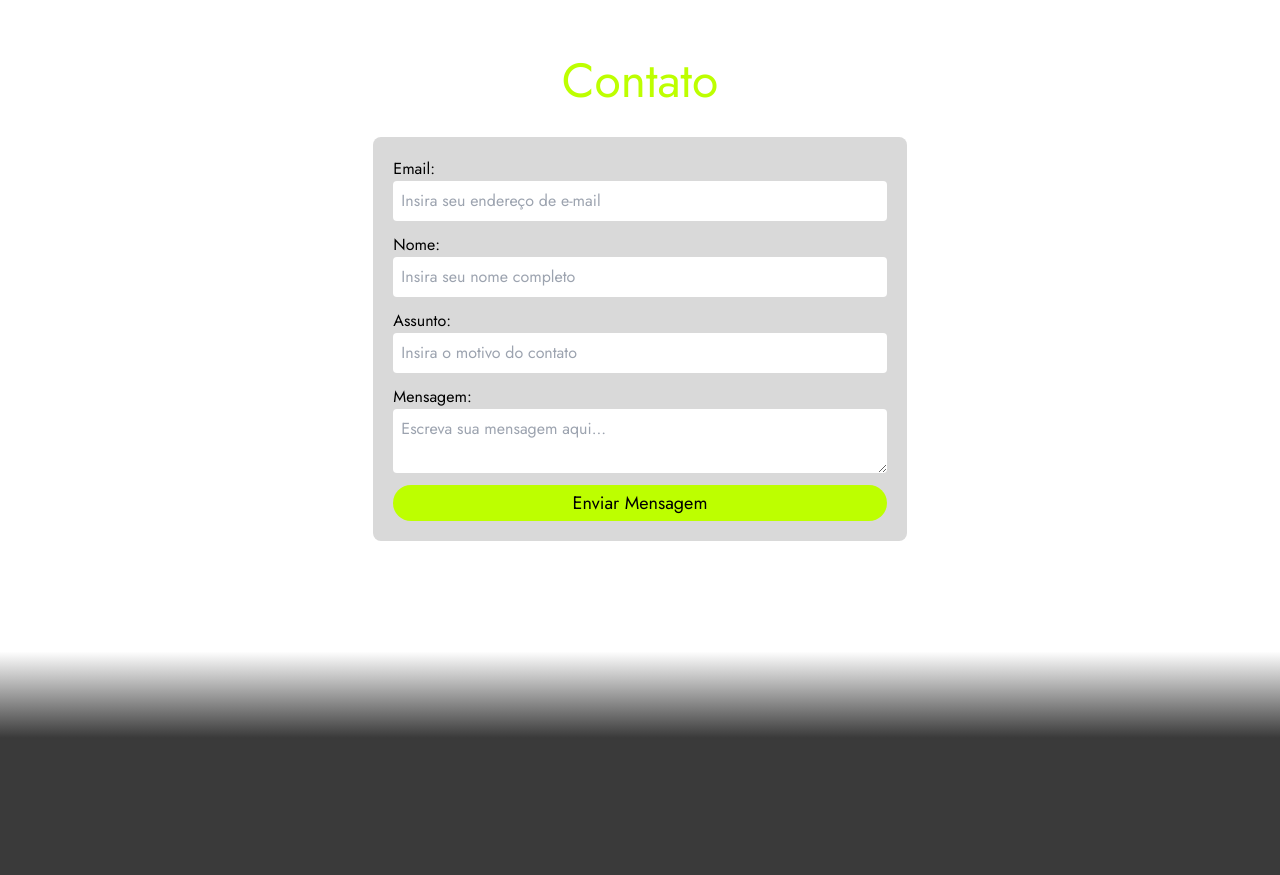
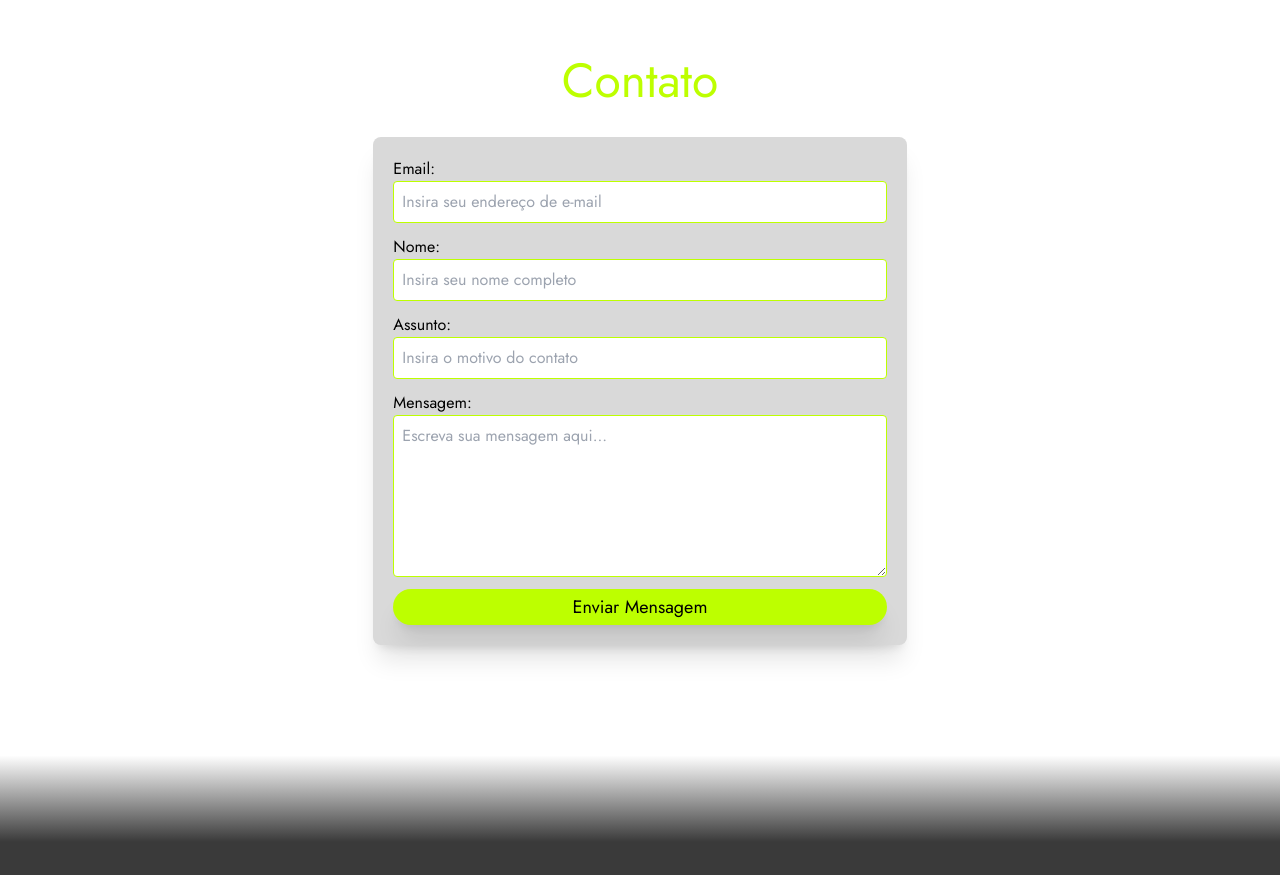
Before and after one commit to d-vieira/d-vieira-portfolio, a Next.js app: page / in a window 1280 px wide. Shown: the part 3040-3915 px from the top of the page. Built offline with nearby package versions, Linux system fonts and the light colour scheme.

Commit message:
refactor: EmailForm

```diff
--- a/src/components/EmailForm.tsx
+++ b/src/components/EmailForm.tsx
@@ -1,7 +1,10 @@
 "use client";
+import clsx from "clsx";
 import { zodResolver } from "@hookform/resolvers/zod";
 import { useForm } from "react-hook-form";
 import { z } from "zod";
+import { useRef, useState } from "react";
+import Message from "./Message";
 
 const emailFormSchema = z.object({
   name: z
@@ -19,16 +22,16 @@ const emailFormSchema = z.object({
     }),
   email: z
     .string()
-    .nonempty("Este campo precisa ser preenchido")
-    .email("E-mail inválido")
+    .nonempty("Este campo precisa ser preenchido!")
+    .email("E-mail inválido!")
     .toLowerCase(),
   subject: z
     .string()
-    .nonempty("Este campo precisa ser preenchido")
+    .nonempty("Este campo precisa ser preenchido!")
     .max(200, "Limite máximo de 200 caracteres atingido!"),
   message: z
     .string()
-    .nonempty("Este campo precisa ser preenchido")
+    .nonempty("Este campo precisa ser preenchido!")
     .max(700, "Limite máximo de 700 caracteres atingido!"),
 });
 
@@ -39,8 +42,13 @@ export default function EmailForm() {
     register,
     handleSubmit,
     setValue,
+    trigger,
     formState: { errors, isSubmitting },
-  } = useForm<EmailFormData>({ resolver: zodResolver(emailFormSchema) });
+  } = useForm<EmailFormData>({
+    resolver: zodResolver(emailFormSchema),
+  });
+
+  const [showMessage, setShowMessage] = useState(false);
 
   const sendEmail = (data: EmailFormData) => {
     console.log(data);
@@ -48,73 +56,118 @@ export default function EmailForm() {
     setValue("name", "");
     setValue("subject", "");
     setValue("message", "");
+    setShowMessage(true);
   };
 
   return (
     <form
-      className="bg-myLightGrey rounded-lg flex flex-col gap-3 p-5 w-5/12 max-md:w-4/5"
+      className="bg-myLightGrey rounded-lg shadow-xl flex flex-col gap-3 p-5 w-5/12 max-md:w-4/5"
       method="submit"
       onSubmit={handleSubmit(sendEmail)}
     >
       <div className="flex flex-col">
         <label htmlFor="email">Email:</label>
         <input
-          className="p-2 rounded"
+          className={clsx(
+            "p-2 rounded border outline-none",
+            errors.email ? "border-red-700" : "border-myGreen"
+          )}
           type="text"
           id="email"
           placeholder="Insira seu endereço de e-mail"
-          {...register("email")}
+          {...register("email", {
+            onBlur() {
+              trigger("email");
+            },
+          })}
         />
         {errors.email && (
-          <span className="text-red-700">{errors.email.message}</span>
+          <span className="text-red-700 text-sm">
+            ⛔ {errors.email.message}
+          </span>
         )}
       </div>
+
       <div className="flex flex-col">
         <label htmlFor="name">Nome:</label>
         <input
-          className="p-2 rounded"
+          className={clsx(
+            "p-2 rounded border outline-none",
+            errors.name ? "border-red-700" : "border-myGreen"
+          )}
           type="text"
           id="name"
           placeholder="Insira seu nome completo"
-          {...register("name")}
+          {...register("name", {
+            onBlur() {
+              trigger("name");
+            },
+          })}
         />
         {errors.name && (
-          <span className="text-red-700">{errors.name.message}</span>
+          <span className="text-red-700 text-sm">⛔ {errors.name.message}</span>
         )}
       </div>
+
       <div className="flex flex-col">
         <label htmlFor="subject">Assunto:</label>
         <input
-          className="p-2 rounded"
+          className={clsx(
+            "p-2 rounded border outline-none",
+            errors.subject ? "border-red-700" : "border-myGreen"
+          )}
           type="text"
           id="subject"
           placeholder="Insira o motivo do contato"
-          {...register("subject")}
+          {...register("subject", {
+            onBlur() {
+              trigger("subject");
+            },
+          })}
         />
         {errors.subject && (
-          <span className="text-red-700">{errors.subject.message}</span>
+          <span className="text-red-700 text-sm">
+            ⛔ {errors.subject.message}
+          </span>
         )}
       </div>
+
       <div className="flex flex-col">
         <label htmlFor="message">Mensagem:</label>
         <textarea
-          className="p-2 rounded"
+          className={clsx(
+            "p-2 rounded border outline-none",
+            errors.message ? "border-red-700" : "border-myGreen"
+          )}
           id="message"
+          rows={6}
           placeholder="Escreva sua mensagem aqui..."
-          {...register("message")}
+          {...register("message", {
+            onBlur() {
+              trigger("message");
+            },
+          })}
         />
         {errors.message && (
-          <span className="text-red-700">{errors.message.message}</span>
+          <span className="text-red-700 text-sm">
+            ⛔ {errors.message.message}
+          </span>
         )}
       </div>
 
       <button
-        className="bg-myGreen duration-200 hover:bg-lime-950 hover:fill-myLightGrey hover:text-myLightGrey hover:shadow-md h-full rounded-full p-1 text-lg "
+        className="bg-myGreen shadow-xl duration-200 hover:bg-lime-950 hover:fill-myLightGrey hover:text-myLightGrey h-full rounded-full p-1 text-lg"
         type="submit"
         disabled={isSubmitting}
       >
         Enviar Mensagem
       </button>
+
+      <Message
+        message="Mensagem enviada com sucesso!"
+        show={showMessage}
+        onClose={() => setShowMessage(false)}
+      />
     </form>
   );
 }
```
